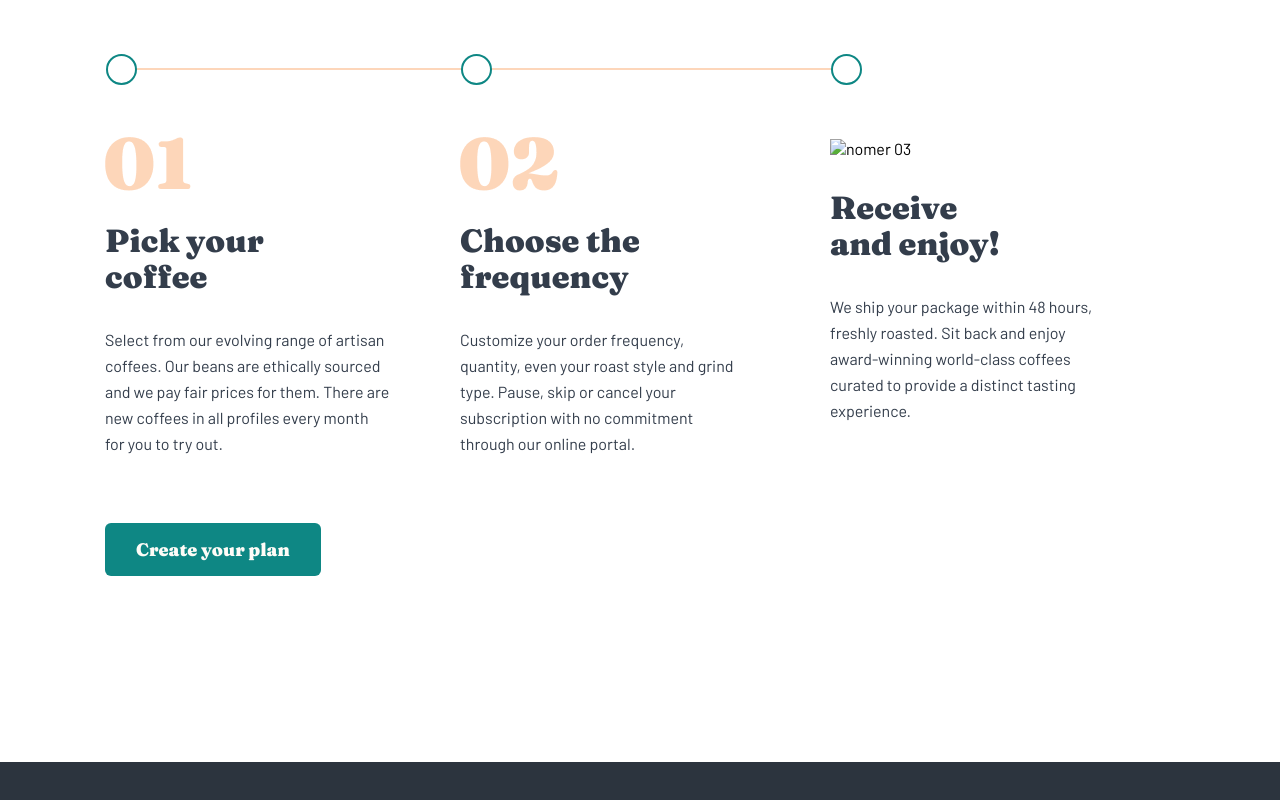
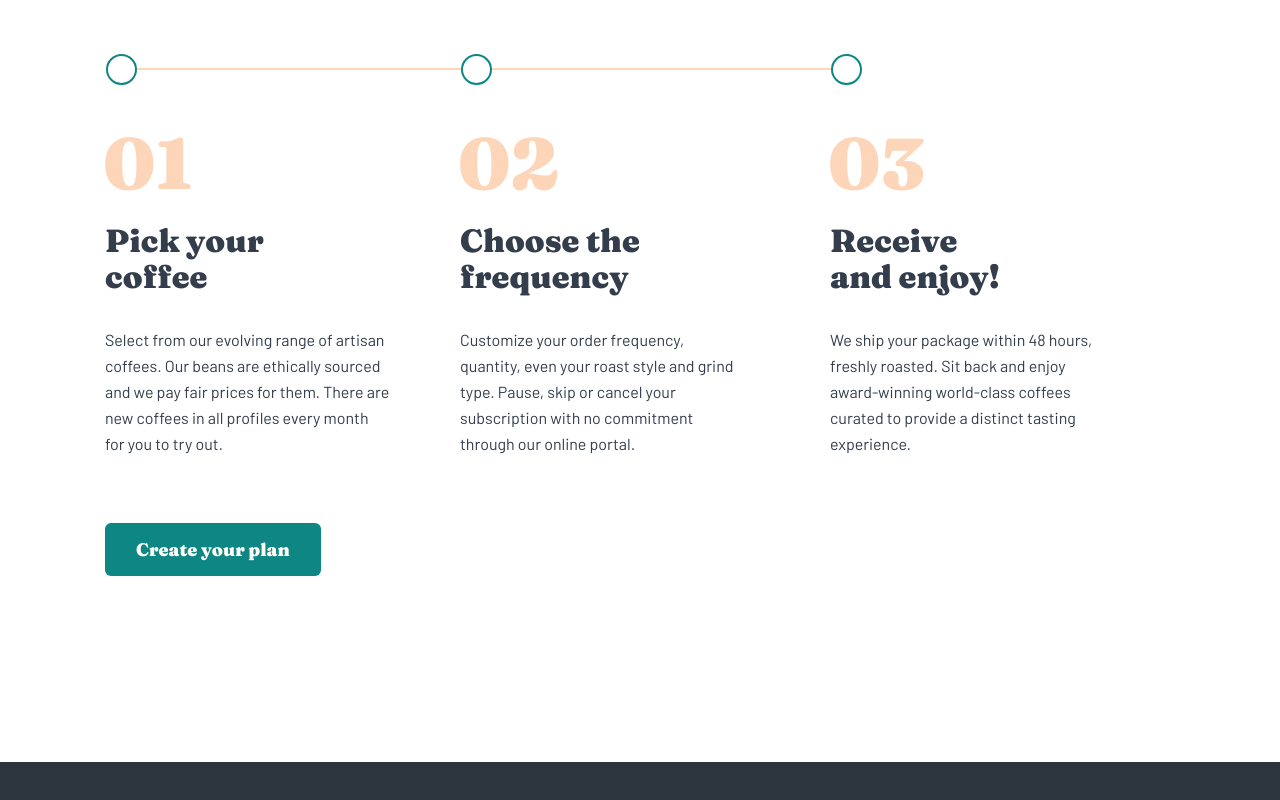
Before and after one commit to Xamzaev-Xumoyun/coffeerousterr, a plain HTML site: page index.html in a window 1280 px wide. Shown: the part 2460-3260 px from the top of the page. Drawn offline with Linux system fonts and the light colour scheme; a web font is replaced by a local one.

Commit message:
Changed and added picture @2x

```diff
--- a/index.html
+++ b/index.html
@@ -194,7 +194,7 @@
           </li>
 
           <li class="last-section__list" >
-            <img class="last-section__image" src="./image/03 (1).png" alt="nomer 03" srcset="./image/03 (1).png 1x, 03@2x.png">
+            <img class="last-section__image" src="./image/03 (1).png" alt="nomer 03" srcset="./image/03 (1).png 1x, 03@2x.png 2x">
 
             <h3 class="last-section__list__text" >
               Receive and enjoy!
```
